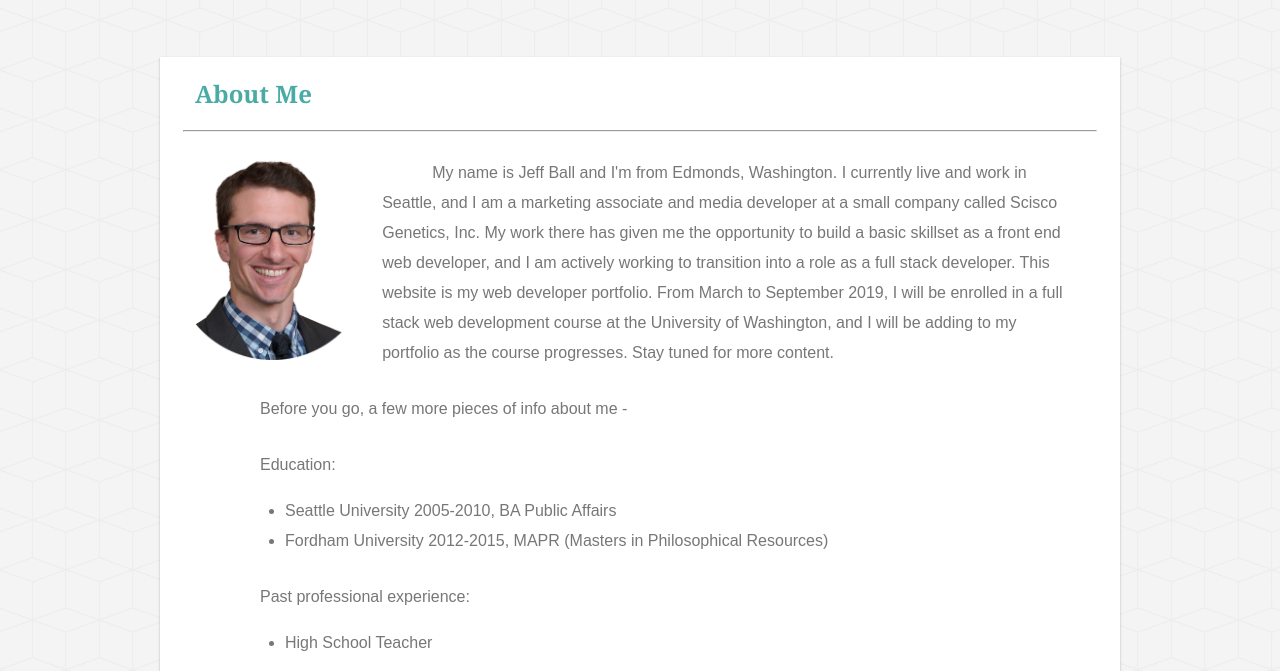
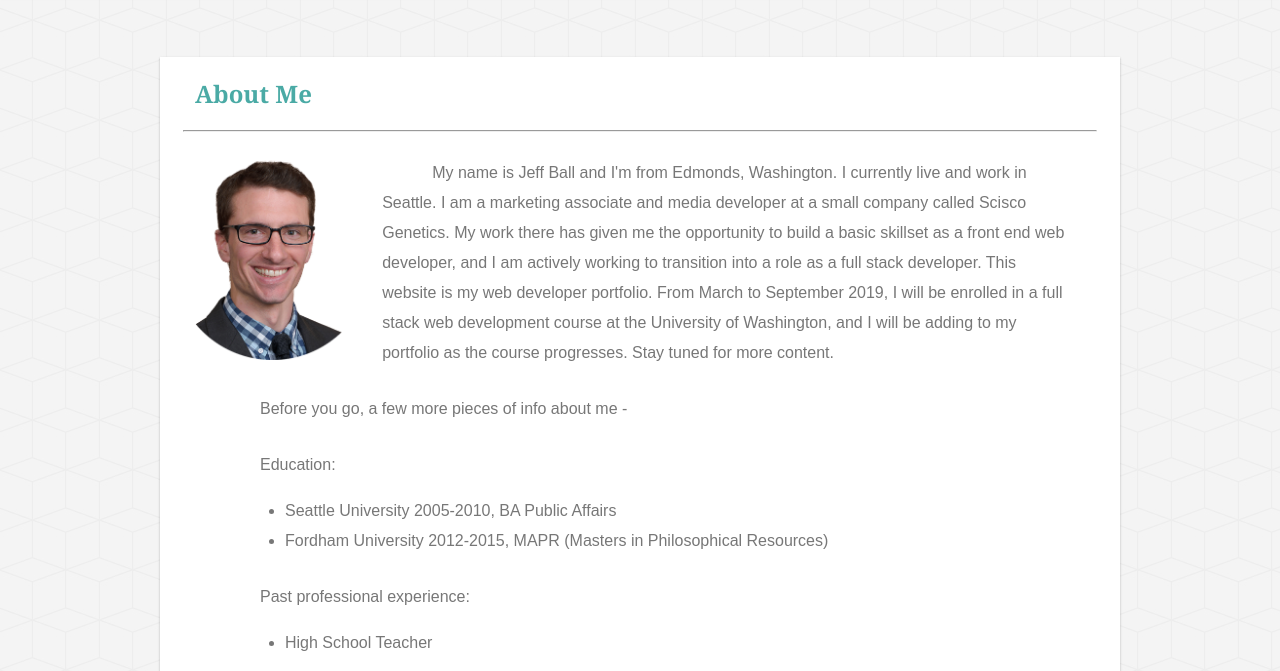
Before and after one commit to jeffpball/Basic-Portfolio, a plain HTML site: page index.html in a window 1280 px wide. Shown: the part 93-764 px from the top of the page. Drawn offline with Linux system fonts and the light colour scheme.

Commit message:
One more small edit to grammar.

```diff
--- a/index.html
+++ b/index.html
@@ -28,7 +28,7 @@
         <h1>About Me</h1>
         <hr>
         <img src="assets/images/biophotocircle.png" alt="portrait photo">
-        <p id="p1">My name is Jeff Ball and I'm from Edmonds, Washington. I currently live and work in Seattle, and I am a marketing associate and media developer at a small company called Scisco Genetics, Inc. My work there has given me the opportunity to build a basic skillset as a front end web developer, and I am actively working to transition into a role as a full stack developer. This website is my web developer portfolio. From March to September 2019, I will be enrolled in a full stack web development course at the University of Washington, and I will be adding to my portfolio as the course progresses. Stay tuned for more content.</p>
+        <p id="p1">My name is Jeff Ball and I'm from Edmonds, Washington. I currently live and work in Seattle. I am a marketing associate and media developer at a small company called Scisco Genetics. My work there has given me the opportunity to build a basic skillset as a front end web developer, and I am actively working to transition into a role as a full stack developer. This website is my web developer portfolio. From March to September 2019, I will be enrolled in a full stack web development course at the University of Washington, and I will be adding to my portfolio as the course progresses. Stay tuned for more content.</p>
         <p>Before you go, a few more pieces of info about me - </p>
         <p>Education:</p>
         <ul>
```
